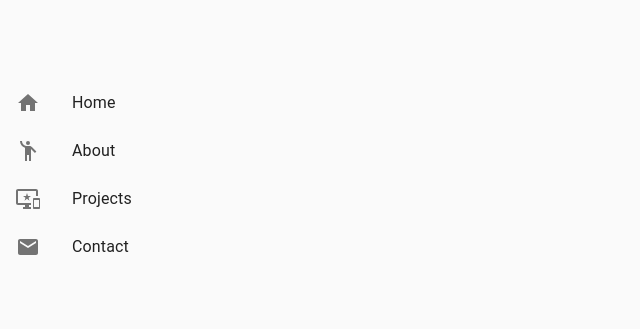
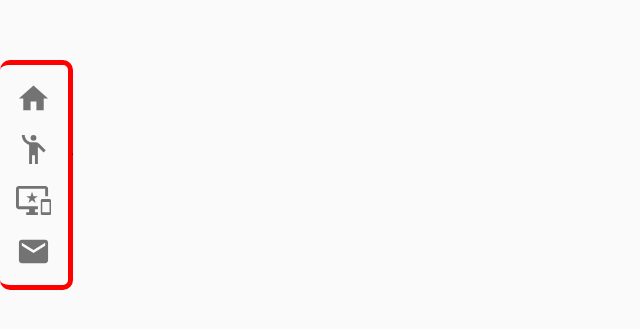
Before and after one commit to eh4git/Portfolio, a Next.js app: page / in a window 1280 px wide. Shown: the part 225-554 px from the top of the page, without its empty margins (0-640 px from the left). Built offline with nearby package versions, Linux system fonts and the light colour scheme.

Commit message:
created drawerThemeProvider, made sidebar smaller and centered

```diff
--- /dev/null
+++ b/components/sideDrawer/drawerThemeProvider.js
@@ -0,0 +1,23 @@
+import React, { Children } from "react"
+import { createMuiTheme, ThemeProvider } from '@material-ui/core/styles';
+
+const theme = createMuiTheme({
+    overrides: {
+        // Style sheet name
+        MuiDrawer: {
+            // Name of the rule
+            paper: {
+                background: "none",
+            },
+            paperAnchorDockedLeft: {
+                borderRight: "none"
+            }
+        }
+    }
+});
+
+export default function DrawerThemeProvider({children}) {
+    return(
+        <ThemeProvider theme={theme}> {children} </ThemeProvider>
+    )
+}
--- a/components/sideDrawer/index.js
+++ b/components/sideDrawer/index.js
@@ -12,22 +12,8 @@ import EmojiPeopleIcon from '@material-ui/icons/EmojiPeople';
 import HomeIcon from '@material-ui/icons/Home';
 import ImportantDevicesIcon from '@material-ui/icons/ImportantDevices';
 import MailIcon from '@material-ui/icons/Mail';
-import { makeStyles, useTheme, createMuiTheme, ThemeProvider } from '@material-ui/core/styles';
-
-const theme = createMuiTheme({
-  overrides: {
-    // Style sheet name
-    MuiDrawer: {
-      // Name of the rule
-      paper: {
-        background: "none",
-      },
-      paperAnchorDockedLeft: {
-        borderRight: "none"
-      }
-    }
-  }
-});
+import { makeStyles } from '@material-ui/core/styles';
+import DrawerThemeProvider from './drawerThemeProvider'
 
 const drawerWidth = 150;
 
@@ -72,11 +58,9 @@ export default function SideDrawer() {
   };
 
   return (
-    <div style={{display:"flex", justifyContent: "center"}}>
-      <ThemeProvider theme={theme} >
+    <div style={{ display: "flex", justifyContent: "center" }}>
+      <DrawerThemeProvider>
         <Drawer
-          onMouseEnter={handleDrawer}
-          onMouseLeave={handleDrawer}
           variant="permanent"
           className={clsx(classes.drawer, {
             [classes.drawerOpen]: open,
@@ -89,33 +73,35 @@ export default function SideDrawer() {
             }),
           }}
         >
-          <List className={classes.list}>
+          <div style={{ border: "5px solid red", borderLeft: "none", borderRadius: 10 }}>
+            <List
+              onMouseEnter={handleDrawer}
+              onMouseLeave={handleDrawer}
+              className={classes.list}
+            >
               <ListItem button>
-              <ListItemIcon><HomeIcon /></ListItemIcon>
+                <ListItemIcon><HomeIcon fontSize="large"/></ListItemIcon>
                 <ListItemText primary={"Home"} />
               </ListItem>
               <ListItem button>
-              <ListItemIcon><EmojiPeopleIcon /></ListItemIcon>
+                <ListItemIcon><EmojiPeopleIcon fontSize="large"/></ListItemIcon>
                 <ListItemText primary={"About"} />
               </ListItem>
               <ListItem button>
-              <ListItemIcon><ImportantDevicesIcon /></ListItemIcon>
+                <ListItemIcon><ImportantDevicesIcon fontSize="large"/></ListItemIcon>
                 <ListItemText primary={"Projects"} />
               </ListItem>
               <ListItem button>
-              <ListItemIcon><MailIcon /></ListItemIcon>
+                <ListItemIcon><MailIcon fontSize="large"/></ListItemIcon>
                 <ListItemText primary={"Contact"} />
               </ListItem>
             </List>
+          </div>
         </Drawer>
-      </ThemeProvider >
+      </DrawerThemeProvider>
     </div>
   );
 }
 SideDrawer.propTypes = {
-  /**
-   * Injected by the documentation to work in an iframe.
-   * You won't need it on your project.
-   */
   window: PropTypes.func,
 };
```
Lines whose indentation alone changed are shown as unchanged.
